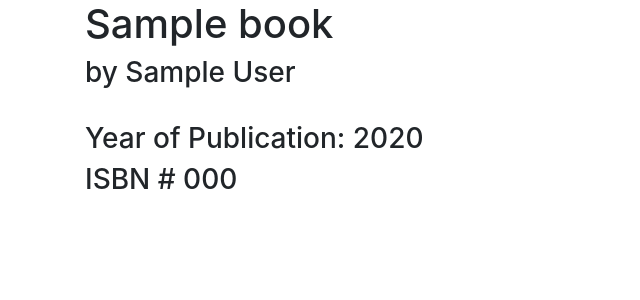
After one commit to jbtte/CSW50-p1, a Flask app: template templates/book.html in a window 1280 px wide. The commit adds this page. Shown: the top 300 px of the page, without its empty margins (0-640 px from the left). Run offline with Flask 2, Linux system fonts and the light colour scheme; the template is opened without the code that fills it: most values are stand-ins (such as "Sample title", 1, 10 or a date in 2020); some libraries are stand-ins or nearby versions.

Commit message:
Commit 3

```diff
--- a/application.py
+++ b/application.py
@@ -76,3 +76,16 @@ def lookup():
     #return render_template("test.html", search_result=search_result)
 
     return render_template("lookup.html", search_result=search_result)
+
+@app.route("/books/<isbn>")
+def book(isbn):
+    """Lists details about a single book."""
+
+    # Make sure flight exists.
+    book = db.execute("SELECT * FROM books WHERE isbn = :isbn", {"isbn": isbn}).fetchone()
+    if isbn is None:
+        return render_template("error.html", message="No such book.")
+
+    # Get goodread info.
+
+    return render_template("book.html",  book=book)
--- /dev/null
+++ b/templates/book.html
@@ -0,0 +1,11 @@
+{% extends "layout.html" %}
+
+{% block body %}
+
+<h1> {{ book.title }}</h1>
+<h3> by {{ book.author }}</h3>
+<br>
+<h3> Year of Publication: {{ book.year }} </h3>
+<h3> ISBN # {{ book.isbn }} </h3>
+
+{% endblock %}
--- a/templates/lookup.html
+++ b/templates/lookup.html
@@ -19,7 +19,11 @@
 
       <tr>
 
-          <td> {{ books.isbn }} </td>
+          <td>
+            <a href="{{ url_for('book', isbn=books.isbn) }}">
+            {{ books.isbn }}
+            </a>
+          </td>
           <td> {{ books.title }}</td>
           <td> {{ books.author }}</td>
           <td> {{ books.year }}</td>
```
Also changed, not shown: templates/test.html (deleted, +0 -26 lines).
